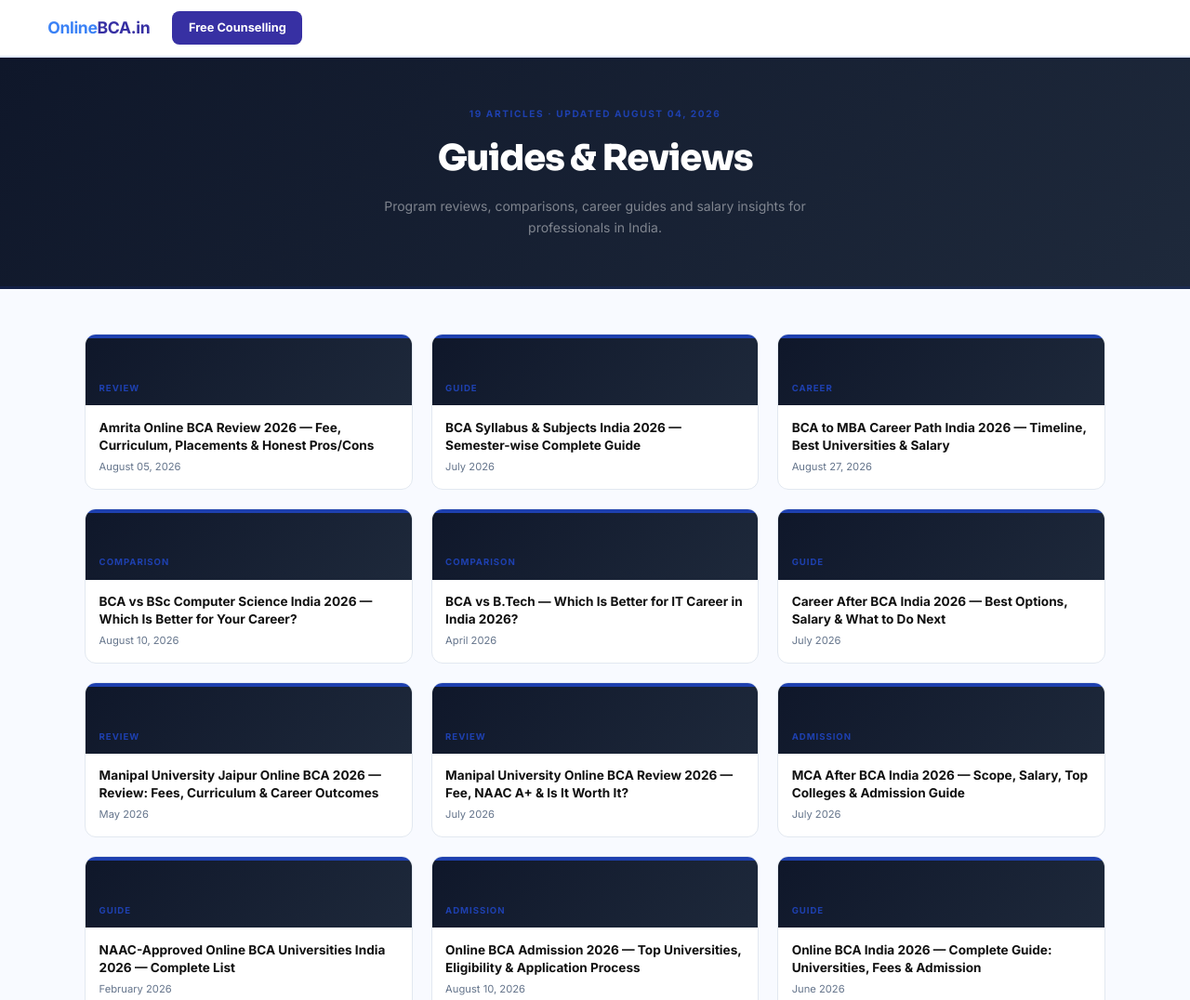
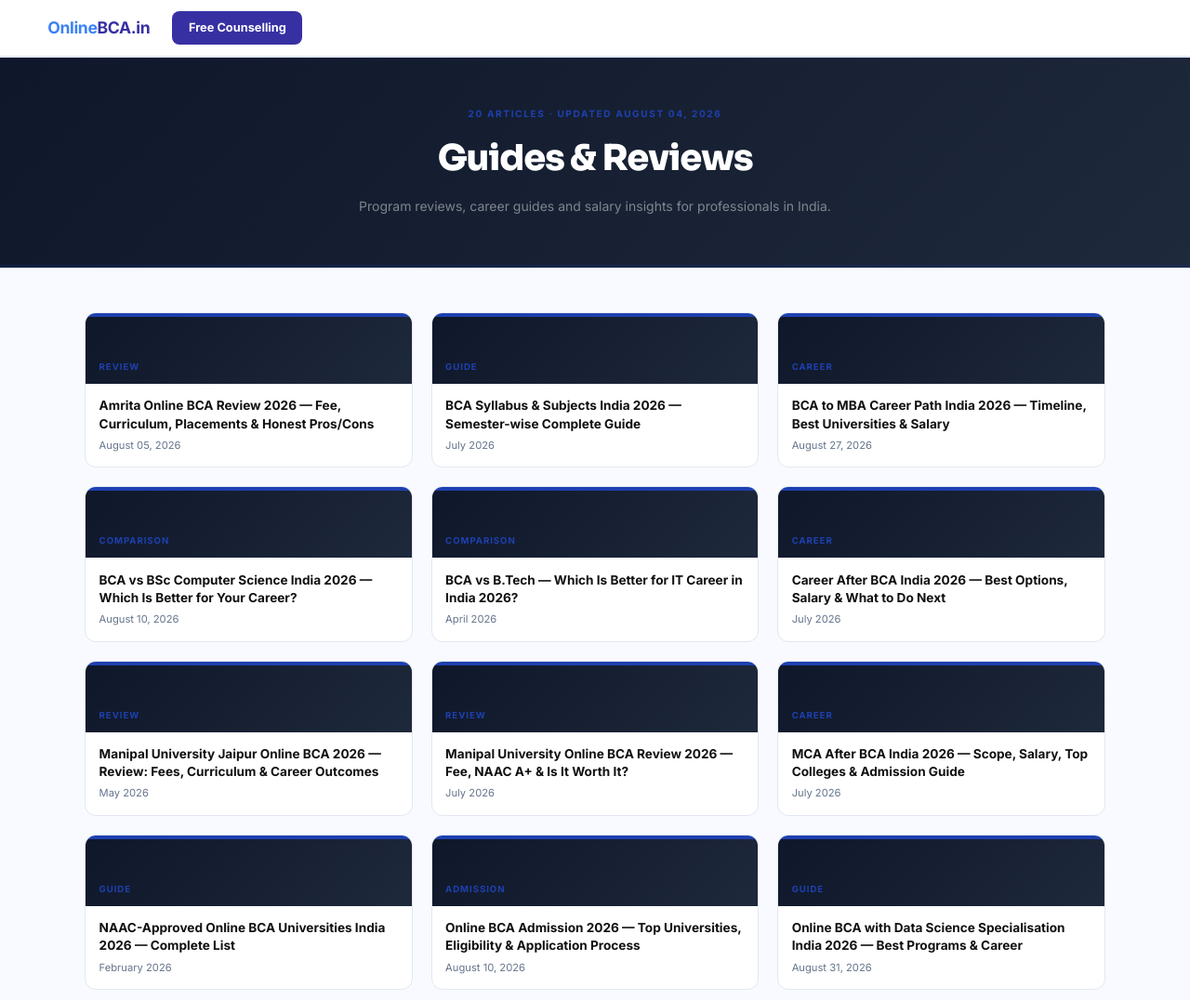
Before and after one commit to durgeshkekare-gif/onlinebca-in, a website: page blog/index.html in a window 1280 px wide. Shown: the top 1076 px of the page at 93% size. Drawn offline with Linux system fonts and the light colour scheme.

Commit message:
fix: rebuild blog index

```diff
--- a/blog/index.html
+++ b/blog/index.html
@@ -1,7 +1,7 @@
 <!DOCTYPE html><html lang="en"><head>
 <meta charset="UTF-8"><link rel="icon" href="/favicon.ico">
 <meta name="viewport" content="width=device-width,initial-scale=1.0"><meta name="robots" content="index,follow">
-<title>Blog — 19 Guides | onlinebca.in</title>
+<title>Blog — 20 Guides | onlinebca.in</title>
 <link rel="canonical" href="https://onlinebca.in/blog">
 <script async src="https://www.googletagmanager.com/gtag/js?id=G-WTNYSKGFYS"></script>
 <script>window.dataLayer=window.dataLayer||[];function gtag(){dataLayer.push(arguments);}gtag('js',new Date());gtag('config','G-WTNYSKGFYS');</script>
@@ -9,24 +9,24 @@
 <link href="https://fonts.googleapis.com/css2?family=Sora:wght@400;600;700;800&family=Inter:wght@300;400;500;600;700&display=swap" rel="stylesheet">
 <link rel="stylesheet" href="/assets/style.css?v=11">
 </head><body>
-<nav class="nav"><a href="/" class="nav-logo"><span style='color:#3B82F6'>Online</span>BCA.in</a>
-<a href="/apply.html" class="nav-cta">Free Counselling</a><button class="nav-ham">&#9776;</button></nav>
+<nav class="nav"><a href="/" class="nav-logo"><span style='color:#3B82F6'>Online</span>BCA.in</a><a href="/apply.html" class="nav-cta">Free Counselling</a><button class="nav-ham">&#9776;</button></nav>
 <div style="background:linear-gradient(135deg,#0F172A,#1E293B);padding:52px 4%;text-align:center;border-bottom:3px solid #1E40AF33;">
-  <span style="font-size:.63rem;font-weight:700;letter-spacing:.16em;text-transform:uppercase;color:#1E40AF;display:block;margin-bottom:.5rem;">19 articles · Updated August 04, 2026</span>
+  <span style="font-size:.63rem;font-weight:700;letter-spacing:.16em;text-transform:uppercase;color:#1E40AF;display:block;margin-bottom:.5rem;">20 articles · Updated August 04, 2026</span>
   <h1 style="font-family:Sora,sans-serif;font-size:clamp(1.75rem,3.5vw,2.4rem);font-weight:800;color:#fff;letter-spacing:-.03em;margin-bottom:.5rem;">Guides &amp; Reviews</h1>
-  <p style="font-size:.875rem;color:rgba(255,255,255,.45);max-width:520px;margin:.5rem auto 0;">Program reviews, comparisons, career guides and salary insights for professionals in India.</p>
+  <p style="font-size:.875rem;color:rgba(255,255,255,.45);max-width:520px;margin:.5rem auto 0;">Program reviews, career guides and salary insights for professionals in India.</p>
 </div>
 <div class="blog-grid"><a href="/blog/amrita-online-bca-review-2026" class="blog-card"><div class="blog-card-bar" style="background:#1E40AF;"></div><div class="blog-card-head"><span class="blog-card-cat" style="color:#1E40AF;">Review</span></div><div class="blog-card-body"><div class="blog-card-title">Amrita Online BCA Review 2026 — Fee, Curriculum, Placements & Honest Pros/Cons</div><div class="blog-card-date">August 05, 2026</div></div></a>
 <a href="/blog/bca-syllabus-subjects-india-2026" class="blog-card"><div class="blog-card-bar" style="background:#1E40AF;"></div><div class="blog-card-head"><span class="blog-card-cat" style="color:#1E40AF;">Guide</span></div><div class="blog-card-body"><div class="blog-card-title">BCA Syllabus & Subjects India 2026 — Semester-wise Complete Guide</div><div class="blog-card-date">July 2026</div></div></a>
 <a href="/blog/bca-to-mba-career-path-india-2026" class="blog-card"><div class="blog-card-bar" style="background:#1E40AF;"></div><div class="blog-card-head"><span class="blog-card-cat" style="color:#1E40AF;">Career</span></div><div class="blog-card-body"><div class="blog-card-title">BCA to MBA Career Path India 2026 — Timeline, Best Universities & Salary</div><div class="blog-card-date">August 27, 2026</div></div></a>
 <a href="/blog/bca-vs-bsc-computer-science-india-2026" class="blog-card"><div class="blog-card-bar" style="background:#1E40AF;"></div><div class="blog-card-head"><span class="blog-card-cat" style="color:#1E40AF;">Comparison</span></div><div class="blog-card-body"><div class="blog-card-title">BCA vs BSc Computer Science India 2026 — Which Is Better for Your Career?</div><div class="blog-card-date">August 10, 2026</div></div></a>
 <a href="/blog/bca-vs-btech-which-is-better" class="blog-card"><div class="blog-card-bar" style="background:#1E40AF;"></div><div class="blog-card-head"><span class="blog-card-cat" style="color:#1E40AF;">Comparison</span></div><div class="blog-card-body"><div class="blog-card-title">BCA vs B.Tech — Which Is Better for IT Career in India 2026?</div><div class="blog-card-date">April 2026</div></div></a>
-<a href="/blog/career-after-bca-india-2026" class="blog-card"><div class="blog-card-bar" style="background:#1E40AF;"></div><div class="blog-card-head"><span class="blog-card-cat" style="color:#1E40AF;">Guide</span></div><div class="blog-card-body"><div class="blog-card-title">Career After BCA India 2026 — Best Options, Salary & What to Do Next</div><div class="blog-card-date">July 2026</div></div></a>
+<a href="/blog/career-after-bca-india-2026" class="blog-card"><div class="blog-card-bar" style="background:#1E40AF;"></div><div class="blog-card-head"><span class="blog-card-cat" style="color:#1E40AF;">Career</span></div><div class="blog-card-body"><div class="blog-card-title">Career After BCA India 2026 — Best Options, Salary & What to Do Next</div><div class="blog-card-date">July 2026</div></div></a>
 <a href="/blog/manipal-online-bca-review-2026" class="blog-card"><div class="blog-card-bar" style="background:#1E40AF;"></div><div class="blog-card-head"><span class="blog-card-cat" style="color:#1E40AF;">Review</span></div><div class="blog-card-body"><div class="blog-card-title">Manipal University Jaipur Online BCA 2026 — Review: Fees, Curriculum & Career Outcomes</div><div class="blog-card-date">May 2026</div></div></a>
 <a href="/blog/manipal-university-online-bca-review-2026" class="blog-card"><div class="blog-card-bar" style="background:#1E40AF;"></div><div class="blog-card-head"><span class="blog-card-cat" style="color:#1E40AF;">Review</span></div><div class="blog-card-body"><div class="blog-card-title">Manipal University Online BCA Review 2026 — Fee, NAAC A+ & Is It Worth It?</div><div class="blog-card-date">July 2026</div></div></a>
-<a href="/blog/mca-after-bca-india-2026-scope-salary-admission" class="blog-card"><div class="blog-card-bar" style="background:#1E40AF;"></div><div class="blog-card-head"><span class="blog-card-cat" style="color:#1E40AF;">Admission</span></div><div class="blog-card-body"><div class="blog-card-title">MCA After BCA India 2026 — Scope, Salary, Top Colleges & Admission Guide</div><div class="blog-card-date">July 2026</div></div></a>
+<a href="/blog/mca-after-bca-india-2026-scope-salary-admission" class="blog-card"><div class="blog-card-bar" style="background:#1E40AF;"></div><div class="blog-card-head"><span class="blog-card-cat" style="color:#1E40AF;">Career</span></div><div class="blog-card-body"><div class="blog-card-title">MCA After BCA India 2026 — Scope, Salary, Top Colleges & Admission Guide</div><div class="blog-card-date">July 2026</div></div></a>
 <a href="/blog/naac-approved-online-bca-india" class="blog-card"><div class="blog-card-bar" style="background:#1E40AF;"></div><div class="blog-card-head"><span class="blog-card-cat" style="color:#1E40AF;">Guide</span></div><div class="blog-card-body"><div class="blog-card-title">NAAC-Approved Online BCA Universities India 2026 — Complete List</div><div class="blog-card-date">February 2026</div></div></a>
 <a href="/blog/online-bca-admission-2026-guide" class="blog-card"><div class="blog-card-bar" style="background:#1E40AF;"></div><div class="blog-card-head"><span class="blog-card-cat" style="color:#1E40AF;">Admission</span></div><div class="blog-card-body"><div class="blog-card-title">Online BCA Admission 2026 — Top Universities, Eligibility & Application Process</div><div class="blog-card-date">August 10, 2026</div></div></a>
+<a href="/blog/online-bca-data-science-specialization-india-2026" class="blog-card"><div class="blog-card-bar" style="background:#1E40AF;"></div><div class="blog-card-head"><span class="blog-card-cat" style="color:#1E40AF;">Guide</span></div><div class="blog-card-body"><div class="blog-card-title">Online BCA with Data Science Specialisation India 2026 — Best Programs & Career</div><div class="blog-card-date">August 31, 2026</div></div></a>
 <a href="/blog/online-bca-india-2026" class="blog-card"><div class="blog-card-bar" style="background:#1E40AF;"></div><div class="blog-card-head"><span class="blog-card-cat" style="color:#1E40AF;">Guide</span></div><div class="blog-card-body"><div class="blog-card-title">Online BCA India 2026 — Complete Guide: Universities, Fees & Admission</div><div class="blog-card-date">June 2026</div></div></a>
 <a href="/blog/online-bca-job-scope-salary-india" class="blog-card"><div class="blog-card-bar" style="background:#1E40AF;"></div><div class="blog-card-head"><span class="blog-card-cat" style="color:#1E40AF;">Career</span></div><div class="blog-card-body"><div class="blog-card-title">Online BCA Job Scope & Salary in India 2026 — What You Can Realistically Expect</div><div class="blog-card-date">March 2026</div></div></a>
 <a href="/blog/online-bca-specializations-india-2026" class="blog-card"><div class="blog-card-bar" style="background:#1E40AF;"></div><div class="blog-card-head"><span class="blog-card-cat" style="color:#1E40AF;">Guide</span></div><div class="blog-card-body"><div class="blog-card-title">Online BCA Specialisations India 2026 — AI, Cloud, Cybersecurity & More</div><div class="blog-card-date">August 05, 2026</div></div></a>
```
